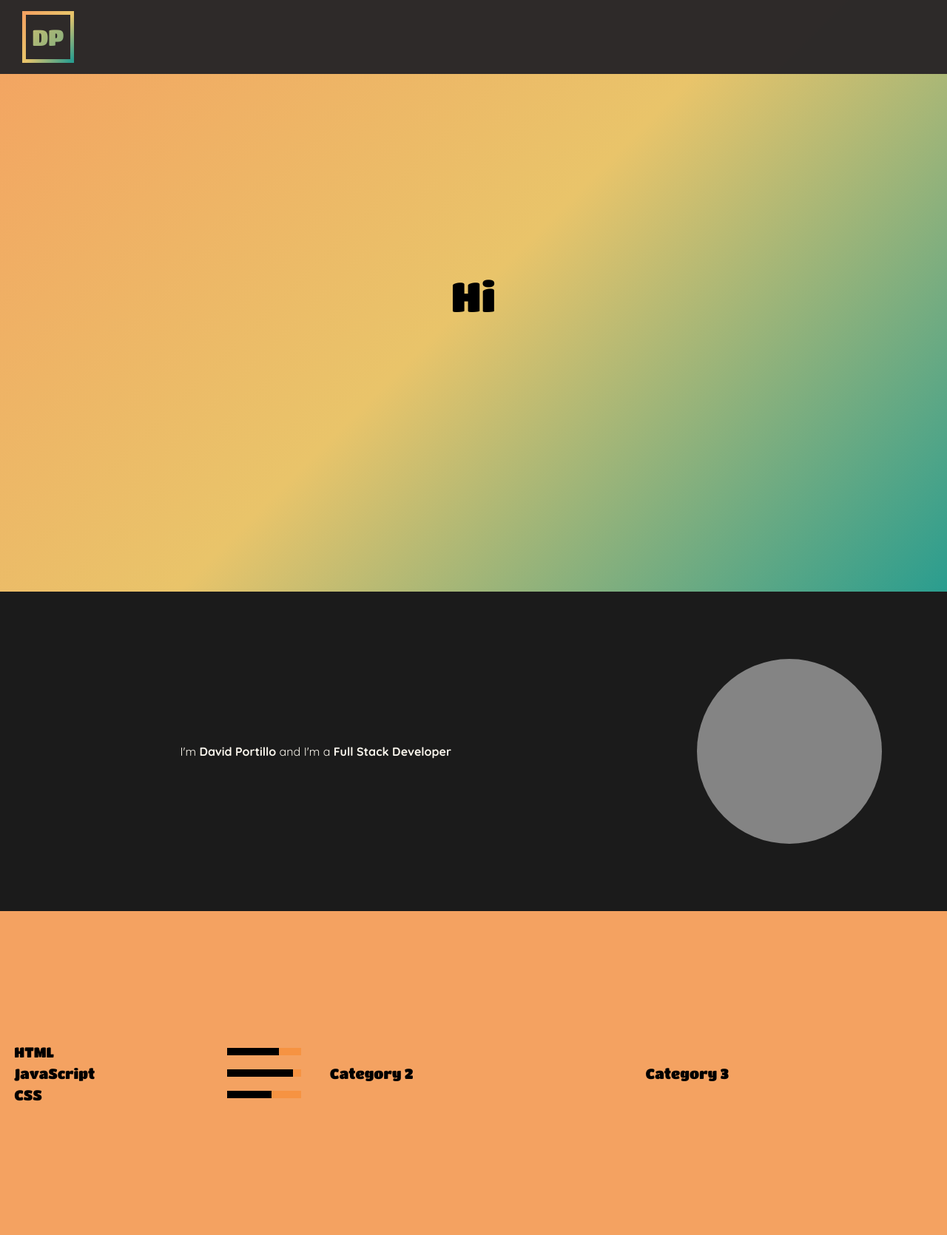
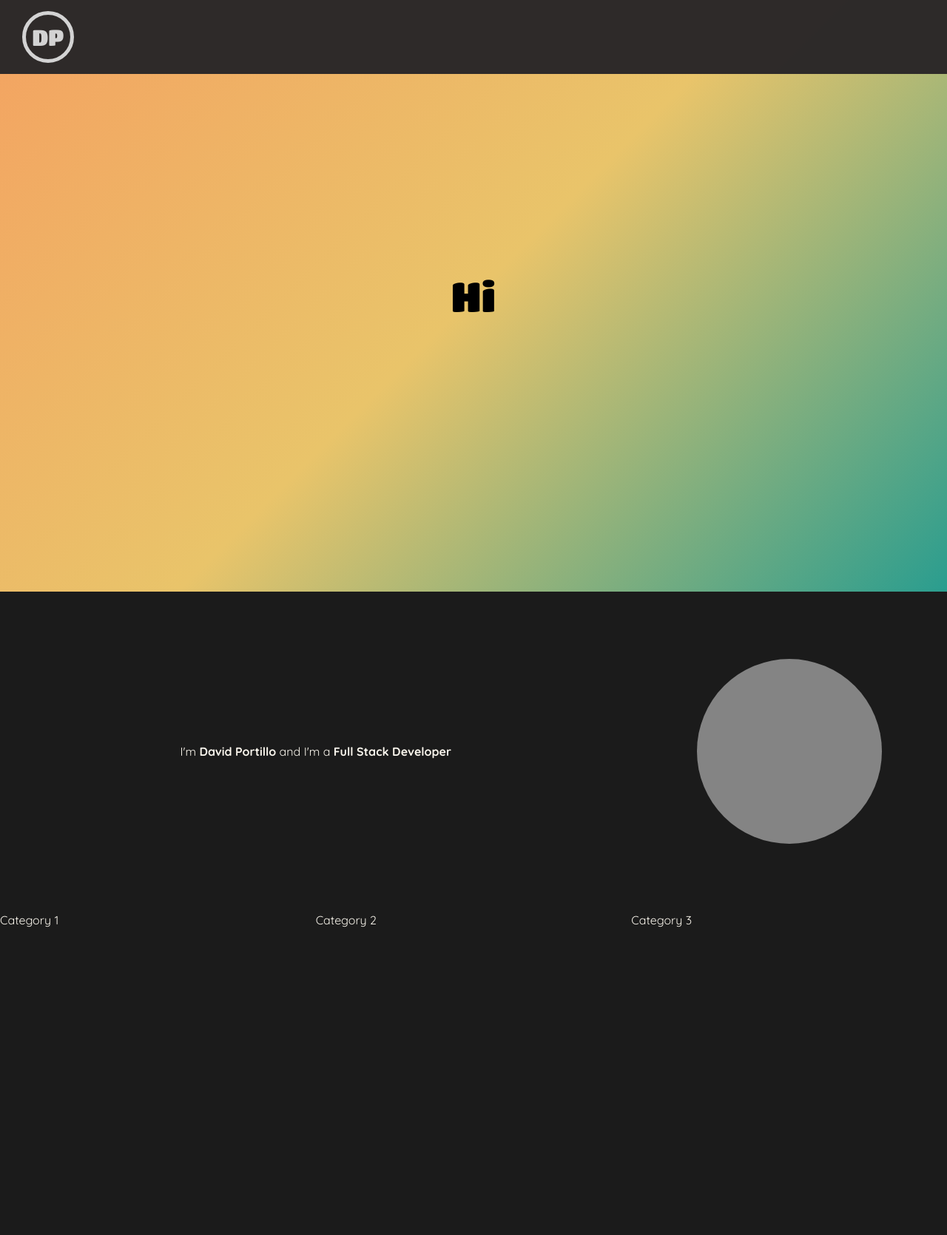
Before and after one commit to David-Portillo/cv, a PHP site: page / in a window 1280 px wide. Shown: the whole page at 74% size. After the commit the page ends 1254 px from the top, so only its background shows below. Run offline with PHP 8.4, Linux system fonts and the light colour scheme; style sheets or scripts are compiled from the project's sources; grey boxes are pictures that could not be loaded.

Commit message:
refactor

```diff
--- a/src/index.html
+++ b/src/index.html
@@ -4,7 +4,7 @@
     <meta charset="UTF-8" />
     <meta http-equiv="X-UA-Compatible" content="IE=edge" />
     <meta name="viewport" content="width=device-width, initial-scale=1.0" />
-    <link rel="stylesheet" href="./scss/main.scss" />
+    <link rel="stylesheet" href="./scss/index.scss" />
     <script defer src="./js/main.js"></script>
     <title>Portfolio</title>
   </head>
@@ -26,26 +26,7 @@
           <div class="photo-img"></div>
           <div class="text-content"></div>
         </div>
-        <div class="skill-grid-area-1 text-content">
-          <div>
-            <span>HTML</span>
-            <div class="skill-container" data-skill="skill-html">
-              <div class="skill-html skill-bar"></div>
-            </div>
-          </div>
-          <div>
-            <span>JavaScript</span>
-            <div class="skill-container" data-skill="skill-js">
-              <div class="skill-js skill-bar"></div>
-            </div>
-          </div>
-          <div>
-            <span>CSS</span>
-            <div class="skill-container" data-skill="skill-css">
-              <div class="skill-css skill-bar"></div>
-            </div>
-          </div>
-        </div>
+        <div class="skill-grid-area-1 text-content">Category 1</div>
         <div class="skill-grid-area-2 text-content">Category 2</div>
         <div class="skill-grid-area-3 text-content">Category 3</div>
       </div>
--- a/src/js/main.js
+++ /dev/null
@@ -1,16 +0,0 @@
-const observer = new IntersectionObserver((entries) => {
-  entries.forEach((entry) => {
-    const skillType = entry.target.getAttribute("data-skill");
-    const skill = entry.target.querySelector(`.${skillType}`);
-
-    if (entry.isIntersecting) {
-      skill.classList.add(`${skillType}-animation`);
-      return;
-    }
-    skill.classList.remove(`${skillType}-animation`);
-  });
-});
-
-document.querySelectorAll(".skill-container").forEach((element) => {
-  observer.observe(element);
-});
--- /dev/null
+++ b/src/scss/header.scss
@@ -0,0 +1,38 @@
+nav {
+  top: 0;
+  left: 0;
+  z-index: 1;
+  width: 100vw;
+  position: fixed;
+  padding: 15px 30px;
+  align-items: center;
+  background-size: 150% 150%;
+  justify-content: space-between;
+  background-color: $default_nav_background_color;
+
+  .branding {
+    width: 50px;
+    height: 50px;
+    padding: 5px;
+    display: flex;
+    font-size: 30px;
+    color: lightgrey;
+    align-items: center;
+    white-space: nowrap;
+    // background-clip: text;
+    justify-content: center;
+    font-family: "TitanOne";
+    transition: all 0.5s ease;
+    background-size: 400% 400%;
+    // -webkit-background-clip: text;
+    // animation: gradient-text 13s ease infinite;
+    // background-image: linear-gradient(-45deg, #2a9d8f, #e9c46a, #f4a261);
+
+    border-radius: 50%;
+    border: 5px solid;
+    border-image-slice: 1;
+    // border-image-source: linear-gradient(-45deg, #2a9d8f, #e9c46a, #f4a261);
+    -webkit-border-radius: 50%;
+    -moz-border-radius: 50%;
+  }
+}
--- /dev/null
+++ b/src/scss/index.scss
@@ -0,0 +1,6 @@
+@import "./variables.scss";
+@import "./main.scss";
+@import "./header.scss";
+@import "./scrollbar.scss";
+@import "./media-queries.scss";
+@import "./keyframes.scss";
--- a/src/scss/main.scss
+++ b/src/scss/main.scss
@@ -1,11 +1,6 @@
 @font-face {
   font-family: "TitanOne";
   src: url("../assets/fonts/TitanOne-Regular.ttf") format("truetype");
-}
-
-@font-face {
-  font-family: "Montserrat";
-  src: url("../assets/fonts/Montserrat.ttf") format("truetype");
 }
 
 @font-face {
@@ -17,27 +12,6 @@ $default_background_color: rgba(5, 5, 5, 0.908);
 $default_nav_background_color: rgba(44, 41, 41, 0.988);
 $default_text_content_font_color: #f9f5ec;
 
-// works on FireFox
-* {
-  scrollbar-width: thin;
-  scrollbar-color: #2c2929fc black;
-}
-
-// Works on Chrome, Edge, and Safari
-*::-webkit-scrollbar {
-  width: 12px;
-}
-
-*::-webkit-scrollbar-track {
-  background: black;
-}
-
-*::-webkit-scrollbar-thumb {
-  background-color: #2c2929fc;
-  border-radius: 20px;
-  border: 1px solid black;
-}
-
 body {
   padding: 0;
   margin: 0;
@@ -45,70 +19,6 @@ body {
   background-color: $default_background_color;
 }
 
-nav {
-  top: 0;
-  left: 0;
-  z-index: 1;
-  width: 100vw;
-  position: fixed;
-  padding: 15px 30px;
-  align-items: center;
-  background-size: 150% 150%;
-  justify-content: space-between;
-  background-color: $default_nav_background_color;
-
-  .branding {
-    width: 50px;
-    height: 50px;
-    padding: 5px;
-    display: flex;
-    font-size: 30px;
-    color: transparent;
-    align-items: center;
-    white-space: nowrap;
-    background-clip: text;
-    justify-content: center;
-    font-family: "TitanOne";
-    transition: all 0.5s ease;
-    background-size: 400% 400%;
-    -webkit-background-clip: text;
-    animation: gradient-text 13s ease infinite;
-    background-image: linear-gradient(-45deg, #2a9d8f, #e9c46a, #f4a261);
-
-    border-radius: 50%;
-    border: 5px solid;
-    border-image-slice: 1;
-    border-image-source: linear-gradient(-45deg, #2a9d8f, #e9c46a, #f4a261);
-    -webkit-border-radius: 50%;
-    -moz-border-radius: 50%;
-  }
-
-  .menu {
-    width: 45px;
-    height: 45px;
-    display: none;
-    min-width: 45px;
-    border-radius: 2px;
-    align-items: center;
-    justify-content: center;
-    background-size: 400% 400%;
-    background-image: linear-gradient(-45deg, #2a9d8f, #e9c46a, #f4a261);
-
-    .menu-lines {
-      width: 25px;
-      height: 25px;
-      padding: 1px;
-
-      .menu-line {
-        stroke: rgb(29, 28, 28);
-        stroke-width: 2.5px;
-      }
-    }
-  }
-}
-
-main {
-  .text-focus,
 .text-content {
   font-family: "Quicksand";
   font-size: 1em;
@@ -119,9 +29,18 @@ main {
 .text-focus {
   font-weight: bolder;
 }
+
+.skill-grid-area-1 {
+  grid-area: skill-cat-1;
+}
+.skill-grid-area-2 {
+  grid-area: skill-cat-2;
+}
+.skill-grid-area-3 {
+  grid-area: skill-cat-3;
 }
 
-main .grid-container {
+.grid-container {
   display: grid;
 
   grid-template-columns: 1fr;
@@ -177,56 +96,4 @@ main .grid-container {
       -moz-border-radius: 50%;
     }
   }
-
-  .skill-grid-area-1 {
-    grid-area: skill-cat-1;
 }
-  .skill-grid-area-2 {
-    grid-area: skill-cat-2;
-  }
-  .skill-grid-area-3 {
-    grid-area: skill-cat-3;
-  }
-
-  [class^="skill-grid-area"] {
-    font-family: "TitanOne";
-    background-color: #f4a261;
-    padding: 1em;
-    display: flex;
-    justify-content: center;
-    height: 50vh;
-    font-size: 1.2em;
-    color: black;
-    flex-direction: column;
-    & > div {
-      display: flex;
-      justify-content: space-between;
-      align-items: center;
-
-      .skill-container {
-        width: 100px;
-        background-color: #f88c33aa;
-        margin-left: 10px;
-        height: 10px;
-
-        .skill-bar {
-          height: 10px;
-          background-color: black;
-        }
-
-        .skill-html {
-          width: 70%;
-        }
-        .skill-js {
-          width: 89%;
-        }
-        .skill-css {
-          width: 60%;
-        }
-      }
-    }
-  }
-}
-
-@import "./media-queries.scss";
-@import "./keyframes.scss";
--- a/src/scss/media-queries.scss
+++ b/src/scss/media-queries.scss
@@ -18,15 +18,3 @@
     height: 250px;
   }
 }
-
-@media (prefers-reduced-motion: no-preference) {
-  .skill-html-animation {
-    animation: animate-html-skill 1s 1;
-  }
-  .skill-js-animation {
-    animation: animate-js-skill 1s 1;
-  }
-  .skill-css-animation {
-    animation: animate-css-skill 1s 1;
-  }
-}
--- /dev/null
+++ b/src/scss/scrollbar.scss
@@ -0,0 +1,20 @@
+// works on FireFox
+* {
+  scrollbar-width: thin;
+  scrollbar-color: #2c2929fc black;
+}
+
+// Works on Chrome, Edge, and Safari
+*::-webkit-scrollbar {
+  width: 12px;
+}
+
+*::-webkit-scrollbar-track {
+  background: black;
+}
+
+*::-webkit-scrollbar-thumb {
+  background-color: #2c2929fc;
+  border-radius: 20px;
+  border: 1px solid black;
+}
```
Also changed, not shown: src/assets/fonts/Montserrat.ttf (deleted), src/scss/variables.scss (added). Lines whose indentation alone changed are shown as unchanged.
